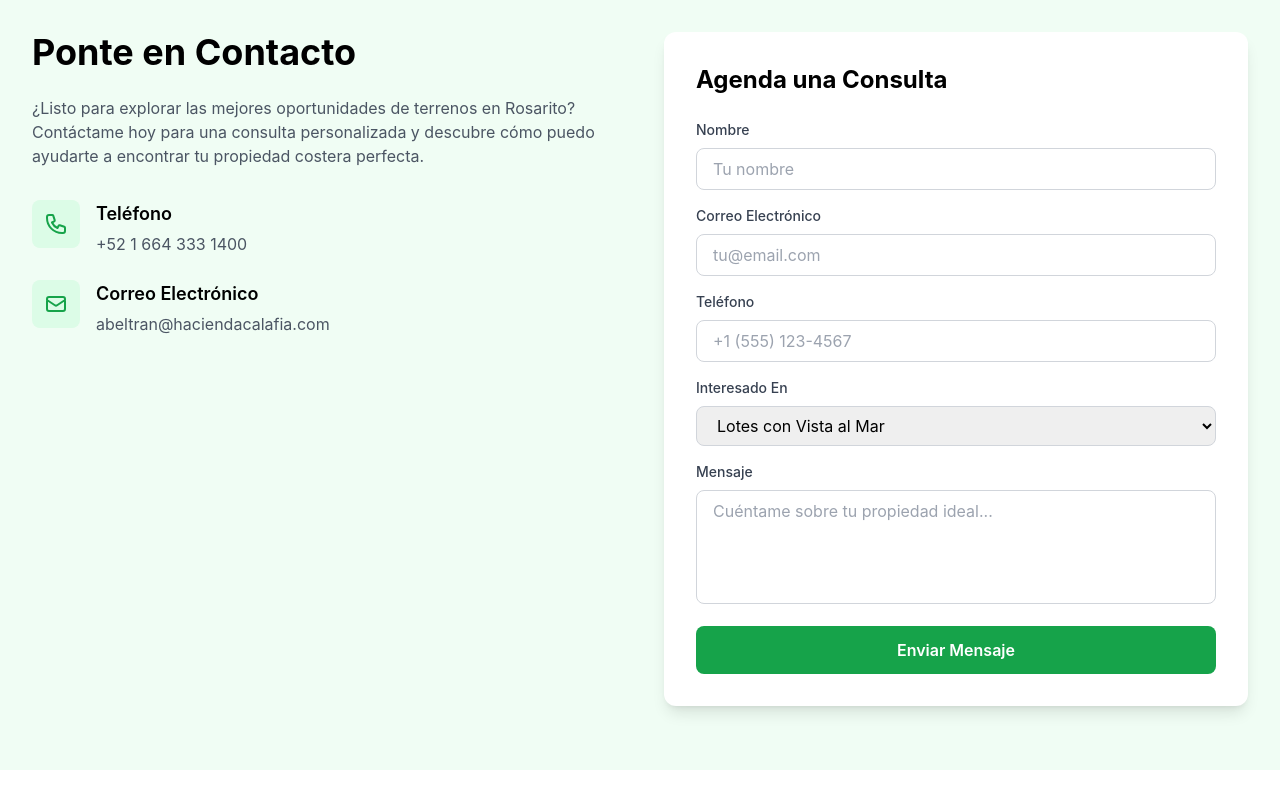
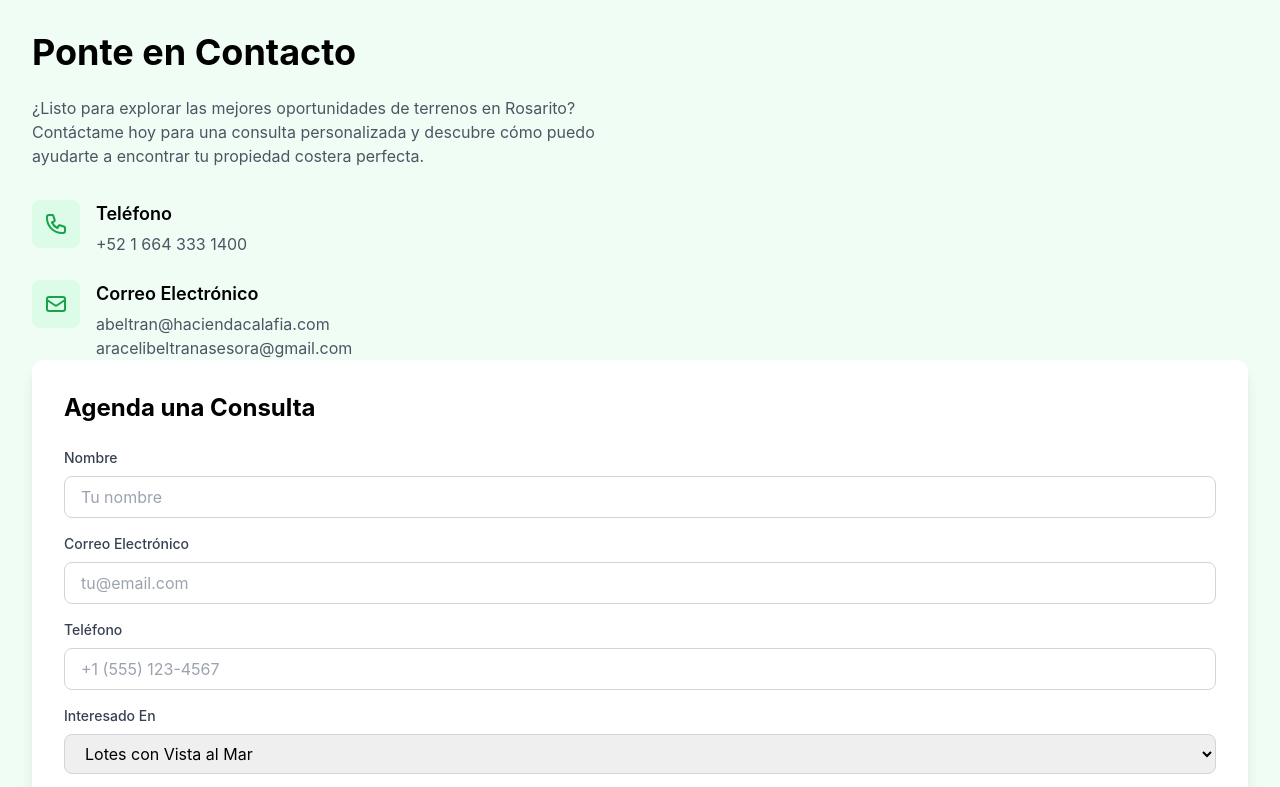
Before and after one commit to Thecooldaniel64/RealStateWebsite, a plain HTML site: page index.html in a window 1280 px wide. Shown: the part 5300-6087 px from the top of the page. Drawn offline with nearby package versions, Linux system fonts and the light colour scheme.

Commit message:
Agregando email

```diff
--- a/index.html
+++ b/index.html
@@ -761,6 +761,8 @@
                             <div>
                                 <h3 class="text-lg font-semibold mb-1">Correo Electrónico</h3>
                                 <p class="text-gray-600">abeltran@haciendacalafia.com</p>
+                                <p class="text-gray-600">aracelibeltranasesora@gmail.com</p>
+                            </div>
                             </div>
                         </div>
                         <!--
@@ -794,7 +796,7 @@
 
                 <div class="bg-white rounded-xl shadow-lg p-8">
                     <h3 class="text-2xl font-bold mb-6">Agenda una Consulta</h3>
-                    <form class="space-y-4" action="https://formsubmit.co/aracelibeltranasesora@gmail.com" method="POST">
+                    <form class="space-y-4" action="https://formsubmit.co/c25993a12640c90ab02d995c3ecbcf71" method="POST">
                         <div>
                             <label class="block text-sm font-medium text-gray-700 mb-2">Nombre</label>
                             <input type="text" placeholder="Tu nombre" class="w-full px-4 py-2 border border-gray-300 rounded-lg focus:ring-2 focus:ring-green-500 focus:border-transparent outline-none" name="name">
```
